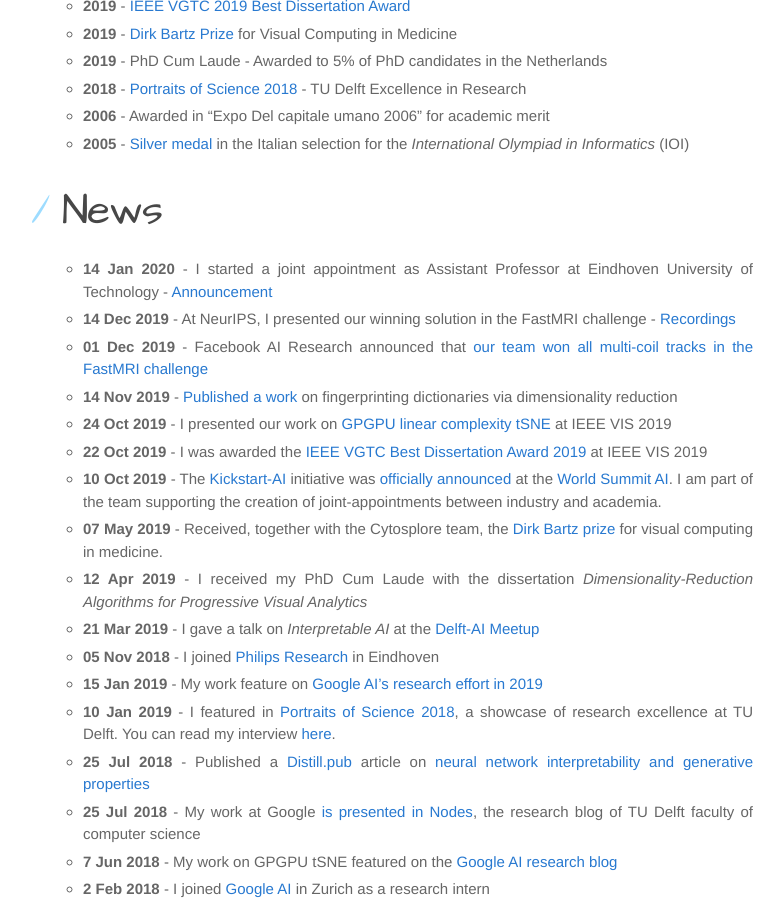
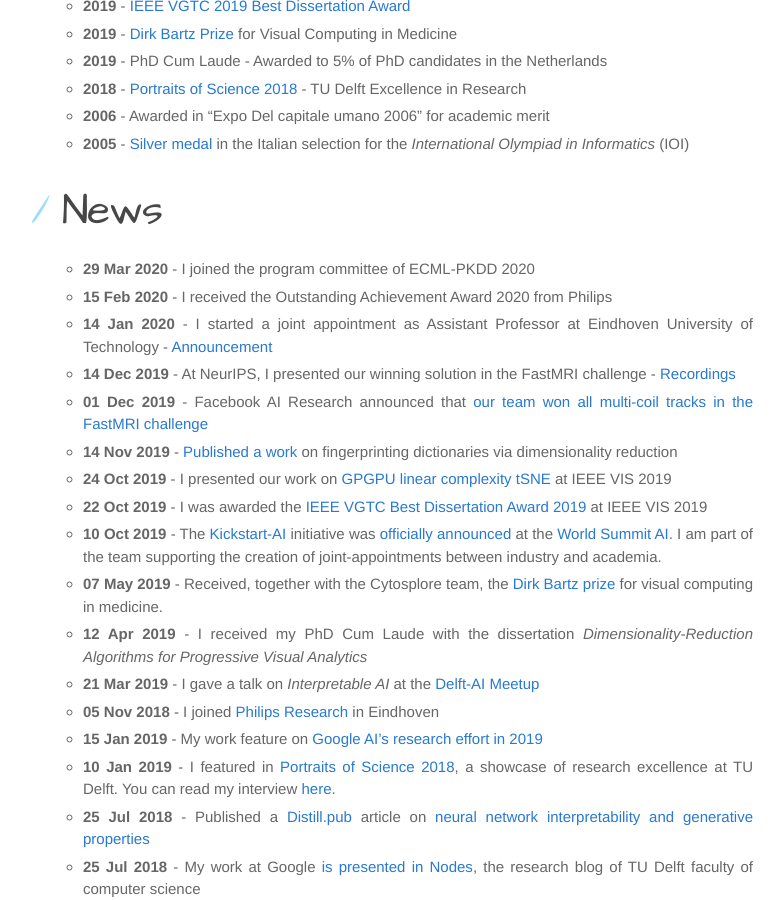
Before and after one commit to Nicola17/Nicola17.github.io, a Jekyll site: the page built from index.md, in a window 1280 px wide and 900 px high, scrolled down 1377 px. Shown: the whole window, without its empty margins (107-891 px from the left). Built offline with Jekyll 4.4.1, drawn with Linux system fonts in a browser that asks for light colours.

Commit message:
Update index.md

```diff
--- a/index.md
+++ b/index.md
@@ -40,6 +40,8 @@ Awards
 News
 ================
 
+* **29 Mar 2020** - I joined the program committee of ECML-PKDD 2020
+* **15 Feb 2020** - I received the Outstanding Achievement Award 2020 from Philips
 * **14 Jan 2020** - I started a joint appointment as Assistant Professor at Eindhoven University of Technology - [Announcement](https://www.philips.com/a-w/about/news/archive/standard/news/articles/2020/20200213-philips-and-ahold-delhaize-announce-first-kickstart-ai-joint-appointments.html?fbclid=IwAR29fh6N8a7TO8YMs8tpnI4b47eosGn_qUyEJrJ1B-TDOfLjNDktV8jiL0g)
 * **14 Dec 2019** - At NeurIPS, I presented our winning solution in the FastMRI challenge -  [Recordings](https://slideslive.com/38922093/medical-imaging-meets-neurips-4)
 * **01 Dec 2019** - Facebook AI Research announced that [our team won all multi-coil tracks in the FastMRI challenge](https://ai.facebook.com/blog/results-of-the-first-fastmri-image-reconstruction-challenge/)
```
